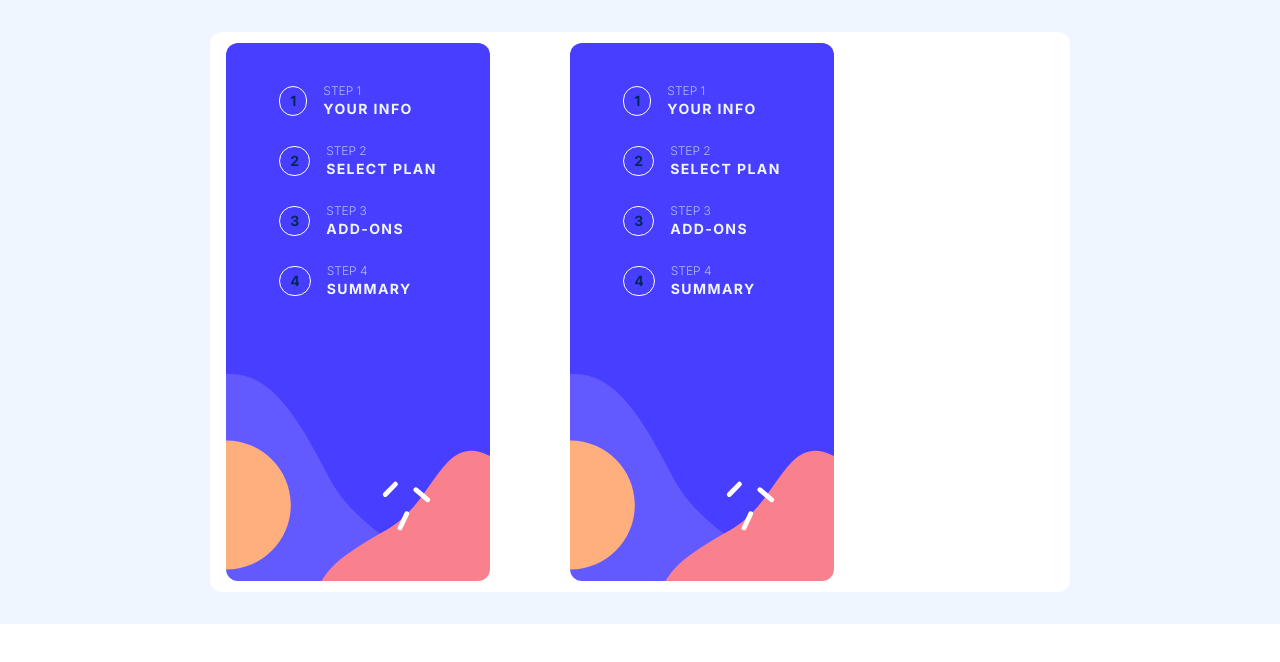
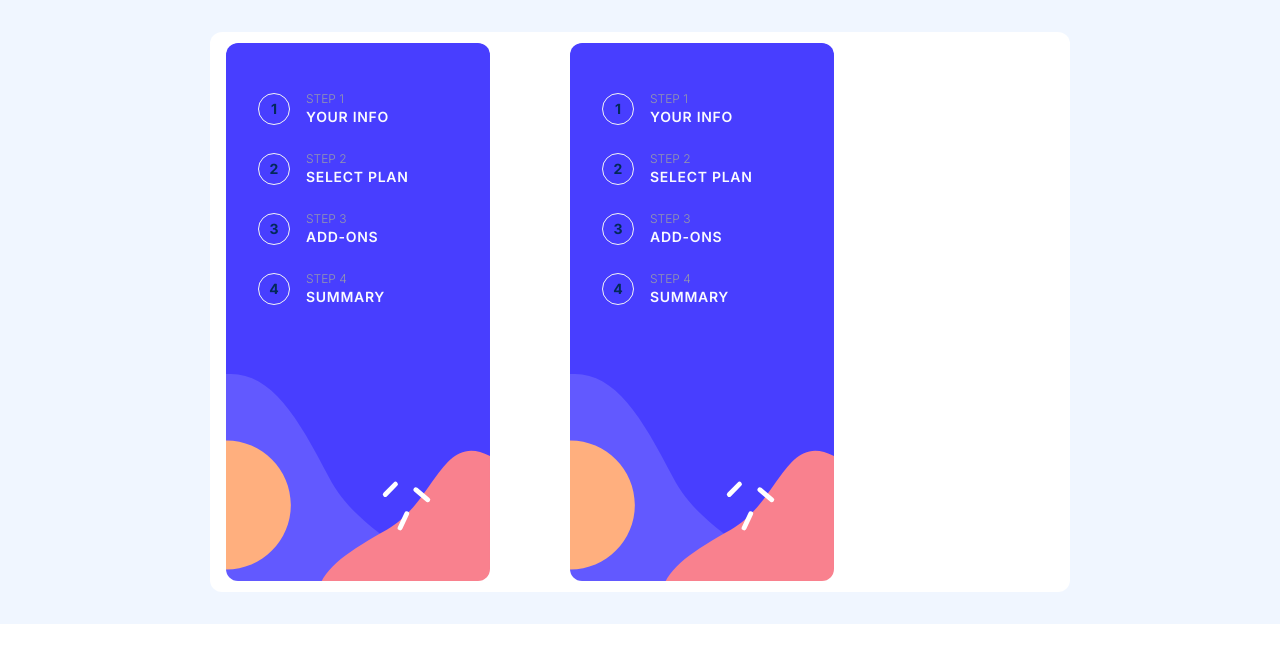
Before and after one commit to chiomaubaezuonu/multi-forms-project, a Next.js app: page /sidebar in a window 1280 px wide. Shown: the top 662 px of the page. Built offline with nearby package versions, Linux system fonts and the light colour scheme.

Commit message:
Modified  styling for the sidebar

```diff
--- a/app/sidebar/page.tsx
+++ b/app/sidebar/page.tsx
@@ -63,7 +63,7 @@ const Sidebar = () => {
   return (
     <div>
       <div className="sidebar bg-[url('/images/bg-sidebar-mobile.svg')] mr-4 md:bg-[url('/images/bg-sidebar-desktop.svg')] bg-cover w-full md:w-[264px] h-[172px] md:h-[538px] md:rounded-xl">
-        <div className="flex justify-center gap-4 py-5 z-5  md:grid md:gap-6 md:p-10">
+        <div className="flex justify-center gap-4 py-5 relative p-8 pt-12 md:flex-col z-20 md:gap-6">
           {/* <div className="flex justify-center gap-4 py-5 z-5 md:hidden"> */}
 
           {/* //test out */}
@@ -74,10 +74,10 @@ const Sidebar = () => {
               return <div key={sideLink.id}>
                 {/* <Link href='/plan'> */}
                 <div className="flex gap-4 items-center cursor-pointer onClick={handleNavigation(id)}">
-                  <div className={`${isActive ? 'bg-[#BFE2FD]' : ''} text-[#02295A] py-1 px-[0.628rem] border-[1px] text-sm font-bold rounded-full border-white`}>{sideLink.linkNum}</div>
-                  <div className="hidden md:block uppercase text-sm">
-                    <p className="font-light text-xs text-[#ADBEFF]">{sideLink.stepNum}</p>
-                    <p className="tracking-widest text-[#F0F6FF] font-bold">{sideLink.details}</p>
+                  <div className={`${isActive ? 'bg-[#BFE2FD]' : ''} text-[#02295A] py-1 px-[0.628rem] w-8 h-8 flex items-center justify-center border-[1px] text-sm font-bold rounded-full border-gray-100`}>{sideLink.linkNum}</div>
+                  <div className="hidden md:flex flex-col uppercase text-sm">
+                    <p className="font-light text-xs text-[#9699AB]">{sideLink.stepNum}</p>
+                    <p className="text-[#FAFBFF] font-semibold text-sm tracking-wider">{sideLink.details}</p>
                   </div>
                 </div>
                 {/* </Link> */}
```
